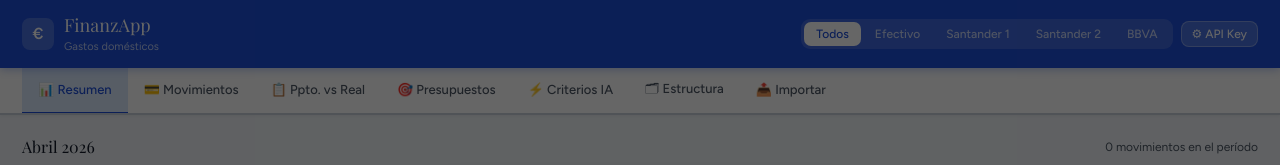
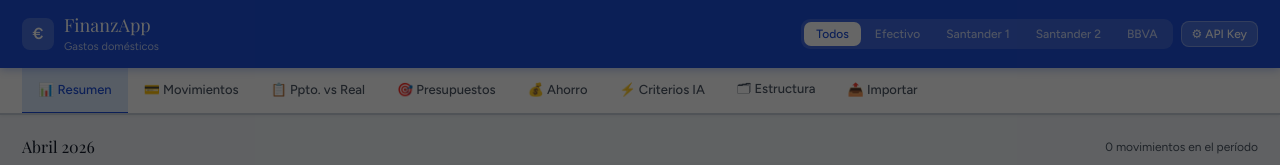
Before and after one commit to speregrinasolbes/finanzapp, a React (Vite) app: page / in a window 1280 px wide. Shown: the top 165 px of the page. Built offline with nearby package versions, Linux system fonts and the light colour scheme.

Commit message:
Update App.jsx

```diff
--- a/src/App.jsx
+++ b/src/App.jsx
@@ -513,7 +513,7 @@ export default function App() {
           </div>
         </header>
         <nav className="nav">
-          {[["dashboard","📊 Resumen"],["transactions","💳 Movimientos"],["comparison","📋 Ppto. vs Real"],["budgets","🎯 Presupuestos"],["rules","⚡ Criterios IA"],["structure","🗂 Estructura"],["import","📤 Importar"]].map(([id,l])=>(
+          {[["dashboard","📊 Resumen"],["transactions","💳 Movimientos"],["comparison","📋 Ppto. vs Real"],["budgets","🎯 Presupuestos"],["ahorro","💰 Ahorro"],["rules","⚡ Criterios IA"],["structure","🗂 Estructura"],["import","📤 Importar"]].map(([id,l])=>(
             <button key={id} className={`nb${tab===id?" active":""}`} onClick={()=>setTab(id)}>{l}</button>
           ))}
         </nav>
```
